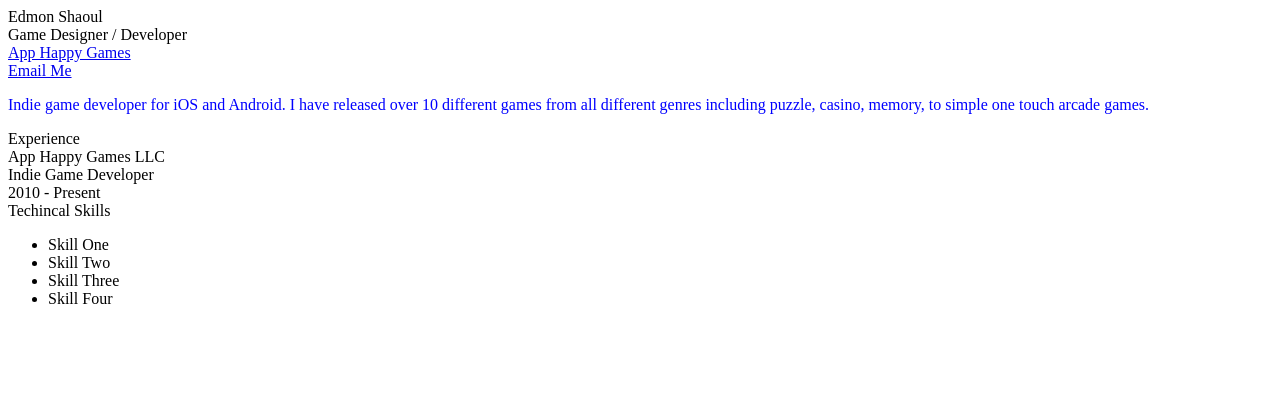
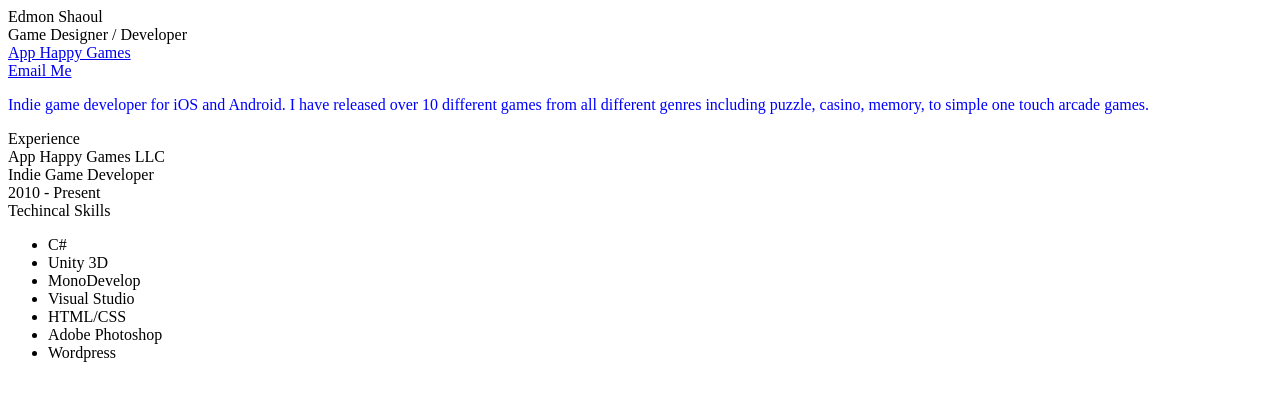
Before and after one commit to edmonshaoul/edmonshaoul.github.io, a plain HTML site: page index.html in a window 1280 px wide. Drawn offline with Linux system fonts and the light colour scheme.

Commit message:
Update index.html

```diff
--- a/index.html
+++ b/index.html
@@ -44,10 +44,13 @@
        <div>
          <div class="skills-container">
           <ul>
-            <li>Skill One</li>
-            <li>Skill Two</li>
-            <li>Skill Three</li>
-            <li>Skill Four</li>
+            <li>C#</li>
+            <li>Unity 3D</li>
+            <li>MonoDevelop</li>
+            <li>Visual Studio</li>
+            <li>HTML/CSS</li>
+            <li>Adobe Photoshop</li>
+            <li>Wordpress</li>
           </ul>
        </div>
 
```
